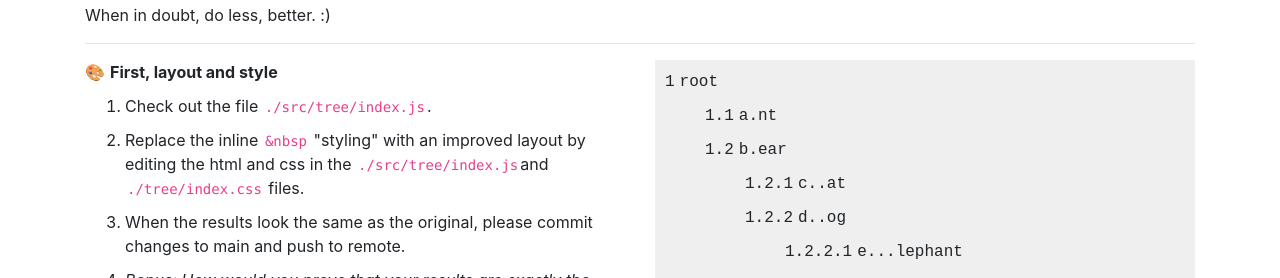
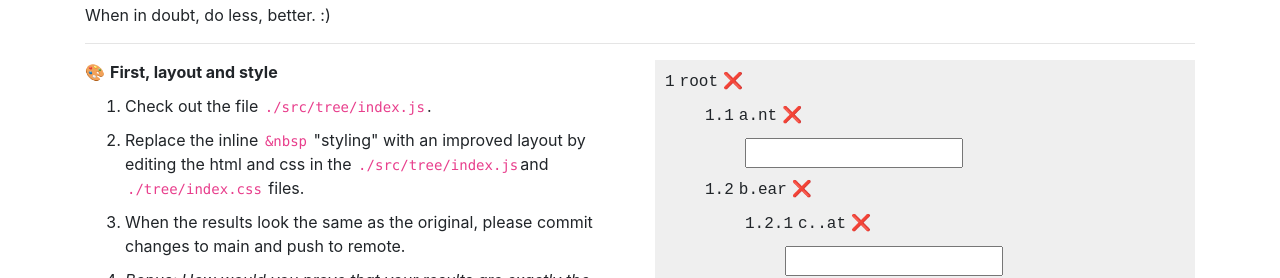
Before and after one commit to harshilvelotio/transcarent-interview, a React (Create React App) app in the folder trees/: page / in a window 1280 px wide. Shown: the part 522-800 px from the top of the page. Built offline with nearby package versions, Linux system fonts and the light colour scheme.

Commit message:
"Let's add interactions" Add and remove items from the tree

```diff
--- /dev/null
+++ b/trees/src/tree/TreeContext.js
@@ -0,0 +1,3 @@
+import React from "react";
+
+export const TreeContext = React.createContext(null);
--- a/trees/src/tree/TreeNode.js
+++ b/trees/src/tree/TreeNode.js
@@ -1,14 +1,42 @@
+import { useContext, useState } from "react";
 import { addPeriods } from "../utils/stringUtils";
+import { TreeContext } from "./TreeContext";
 
-const TreeNode = ({ node, children, level }) => {
+const TreeNode = ({ node, children, level, levelId }) => {
   const nodeName = addPeriods(node, level);
+  const [newNodeVal, setNewNodeVal] = useState("");
+  const { addNode, deleteNode } = useContext(TreeContext);
+
+  const handleKeyDown = (e) => {
+    if (e.key === "Enter") {
+      addNode(newNodeVal, levelId);
+      setNewNodeVal("");
+    }
+  };
+
+  const handleDeleteNode = () => deleteNode(levelId);
 
   return (
-    <li>
+    <li key={`tree-list-li-${levelId}`}>
+      <span>{levelId}</span>
       <span>{nodeName}</span>
+      <span onClick={handleDeleteNode}>❌</span>
       <ul>
         {children &&
-          children.map((node) => <TreeNode {...node} level={level + 1} />)}
+          children.map((node) => (
+            <TreeNode
+              key={`tree-list-nested-${node.levelId}`}
+              {...node}
+              level={level + 1}
+            />
+          ))}
+        <li>
+          <input
+            value={newNodeVal}
+            onChange={(e) => setNewNodeVal(e.currentTarget.value)}
+            onKeyDown={handleKeyDown}
+          />
+        </li>
       </ul>
     </li>
   );
--- a/trees/src/tree/index.css
+++ b/trees/src/tree/index.css
@@ -13,22 +13,14 @@
 
 ul {
   list-style-type: none;
-  counter-reset: listval;
 }
 
 li {
   margin-top: 10px;
-  counter-increment: listval;
 }
 
 .root-list > li:first-child {
   margin-top: 0;
-}
-
-.tree li:before {
-  display: inline-block;
-  padding-right: 5px;
-  content: counters(listval, ".");
 }
 
 .indentation-level-1,
--- a/trees/src/tree/index.js
+++ b/trees/src/tree/index.js
@@ -1,18 +1,26 @@
 import "./index.css";
+import { TreeContext } from "./TreeContext";
+import { useTree } from "./treeHooks";
 import TreeNode from "./TreeNode";
-const treeData = require("./data.json");
+const initialTreeData = require("./data.json");
 
 export default function Tree() {
+  const { treeData, addNode, deleteNode } = useTree(initialTreeData);
+
   const renderTree = () =>
     treeData.map((currentTreeData) => (
-      <TreeNode {...currentTreeData} level={0} />
+      <TreeNode
+        key={`tree-list-${currentTreeData.levelId}`}
+        {...currentTreeData}
+        level={0}
+      />
     ));
 
   return (
-    <>
+    <TreeContext.Provider value={{ treeData, addNode, deleteNode }}>
       <div className="tree">
         <ul className="root-list">{renderTree()}</ul>
       </div>
-    </>
+    </TreeContext.Provider>
   );
 }
--- /dev/null
+++ b/trees/src/tree/treeHooks.js
@@ -0,0 +1,27 @@
+import React, { useState } from "react";
+import {
+  addLevelIdsToTree,
+  deleteTreeNode,
+  updateTreeDataWithNewNode,
+} from "../utils/treeUtils";
+
+export const useTree = (initialTreeData) => {
+  const [treeData, setTreeData] = useState(addLevelIdsToTree(initialTreeData));
+
+  const addNode = (nodeName, nodeParentLevelId) => {
+    const newNode = { node: nodeName, children: [] };
+    const newTreeData = updateTreeDataWithNewNode(
+      treeData,
+      nodeParentLevelId,
+      newNode
+    );
+    setTreeData(newTreeData);
+  };
+
+  const deleteNode = (levelId) => {
+    const newTreeData = deleteTreeNode(treeData, levelId);
+    setTreeData(newTreeData);
+  };
+
+  return { treeData, addNode, deleteNode };
+};
--- /dev/null
+++ b/trees/src/utils/treeUtils.js
@@ -0,0 +1,60 @@
+export const addLevelIdsToTree = (treeData, parentLabel = "") =>
+  treeData.map((currentTreeData, index) => {
+    const currentNodeLevelId = `${parentLabel ? `${parentLabel}.` : ""}${
+      index + 1
+    }`;
+    return {
+      node: currentTreeData.node,
+      levelId: currentNodeLevelId,
+      children: addLevelIdsToTree(currentTreeData.children, currentNodeLevelId),
+    };
+  });
+
+export const updateTreeDataWithNewNode = (treeData, levelId, newNode) => {
+  return treeData.map((currentTreeData) => {
+    const mutableCurrentTreeData = { ...currentTreeData };
+    if (currentTreeData.levelId === levelId) {
+      const mutableNewNode = { ...newNode };
+      mutableNewNode.levelId = `${levelId ? `${levelId}.` : ""}${
+        currentTreeData.children.length + 1
+      }`;
+      mutableCurrentTreeData.children = [
+        ...mutableCurrentTreeData.children,
+        mutableNewNode,
+      ];
+    } else {
+      mutableCurrentTreeData.children = updateTreeDataWithNewNode(
+        mutableCurrentTreeData.children,
+        levelId,
+        newNode
+      );
+    }
+    return mutableCurrentTreeData;
+  });
+};
+
+export const deleteTreeNode = (treeData, levelId) => {
+  if (!levelId.includes(".")) {
+    return treeData.filter(
+      (currentTreeData) => currentTreeData.levelId !== levelId
+    );
+  }
+  const parentLevelIdArray = levelId.split(".");
+  const parentLevelId = parentLevelIdArray
+    .slice(0, parentLevelIdArray.length - 1)
+    .join(".");
+  return treeData.map((currentTreeData) => {
+    const mutableCurrentTreeData = { ...currentTreeData };
+    if (mutableCurrentTreeData.levelId === parentLevelId) {
+      mutableCurrentTreeData.children = mutableCurrentTreeData.children.filter(
+        (currentChildrenData) => currentChildrenData.levelId !== levelId
+      );
+    } else {
+      mutableCurrentTreeData.children = deleteTreeNode(
+        mutableCurrentTreeData.children,
+        levelId
+      );
+    }
+    return mutableCurrentTreeData;
+  });
+};
```
